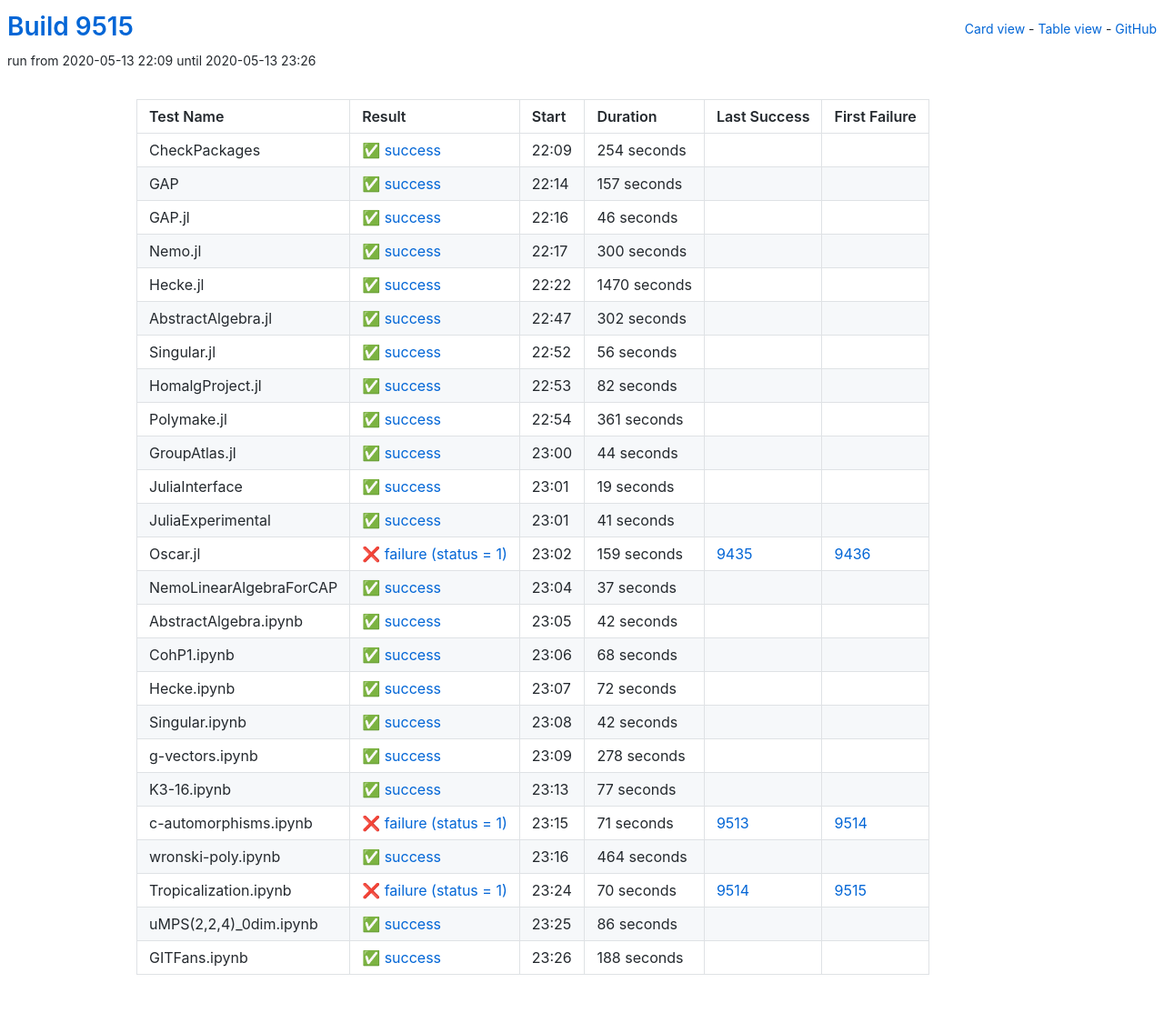
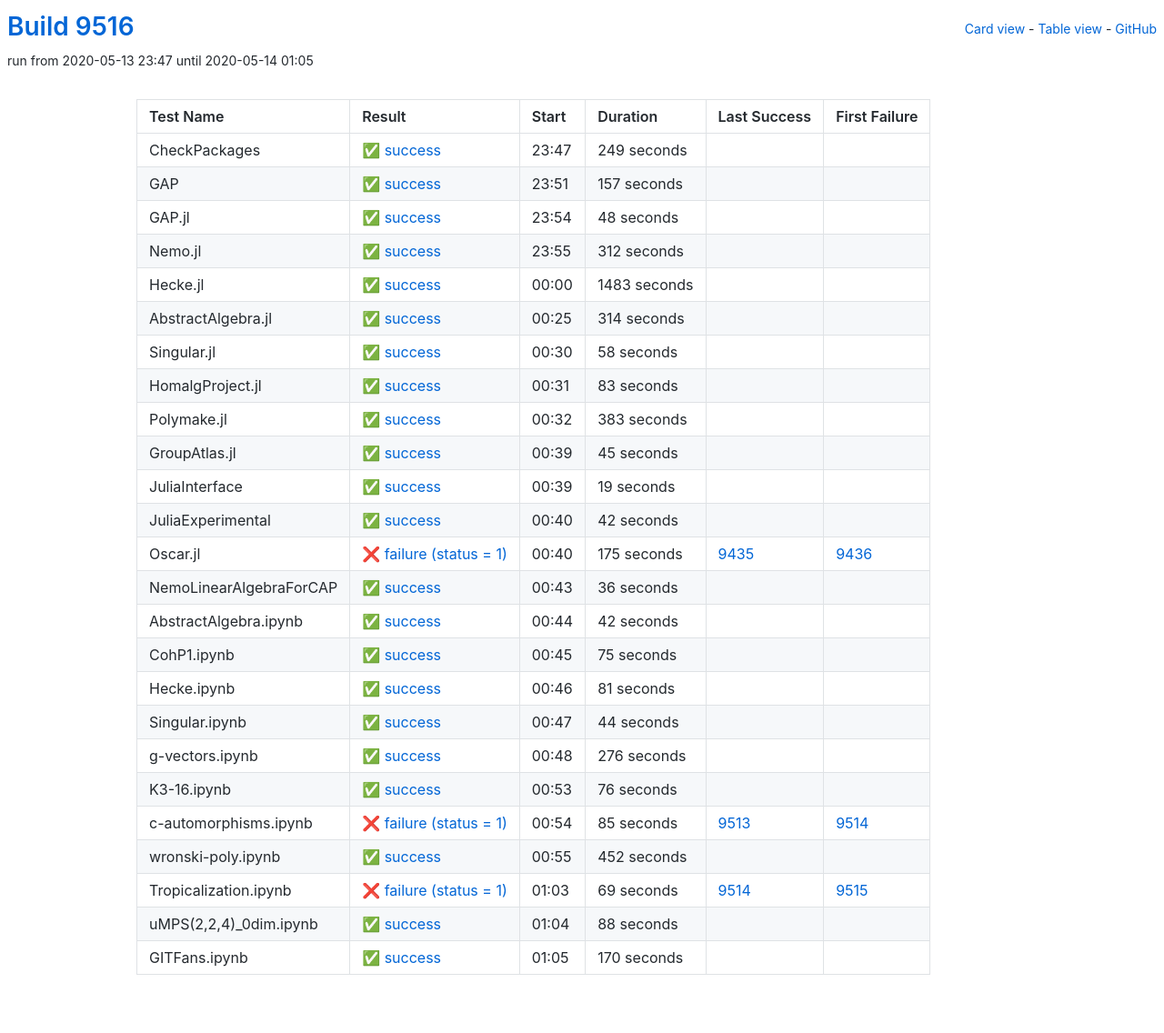
Before and after one commit to oscar-system/oscar-ci-status, a Jekyll site: the page built from table.html, in a window 1280 px wide. Shown: the whole page at 91% size. Built offline with Jekyll 4.4.1, drawn with Linux system fonts in a browser that asks for light colours.

Commit message:
Build 9516

```diff
--- a/_data/ci.yml
+++ b/_data/ci.yml
@@ -1,17 +1,17 @@
-build: 9515
-build_url: https://oscarci.mathematik.uni-kl.de/job/oscar/9515/
+build: 9516
+build_url: https://oscarci.mathematik.uni-kl.de/job/oscar/9516/
 job: oscar
 tests:
-- duration: 254
+- duration: 249
   exitcode: 0
   first_failure: false
   first_failure_url: null
   id: checkpackages
   last_success: false
   last_success_url: null
-  log: https://oscarci.mathematik.uni-kl.de/job/oscar/9515/artifact/logs/build-9515/CheckPackages.log
+  log: https://oscarci.mathematik.uni-kl.de/job/oscar/9516/artifact/logs/build-9516/CheckPackages.log
   name: CheckPackages
-  start: 2020-05-13 22:09
+  start: 2020-05-13 23:47
   status: success
   success: true
 - duration: 157
@@ -21,105 +21,105 @@ tests:
   id: gap
   last_success: false
   last_success_url: null
-  log: https://oscarci.mathematik.uni-kl.de/job/oscar/9515/artifact/logs/build-9515/GAP.log
+  log: https://oscarci.mathematik.uni-kl.de/job/oscar/9516/artifact/logs/build-9516/GAP.log
   name: GAP
-  start: 2020-05-13 22:14
+  start: 2020-05-13 23:51
   status: success
   success: true
-- duration: 46
+- duration: 48
   exitcode: 0
   first_failure: false
   first_failure_url: null
   id: gap-jl
   last_success: false
   last_success_url: null
-  log: https://oscarci.mathematik.uni-kl.de/job/oscar/9515/artifact/logs/build-9515/GAP.jl.log
+  log: https://oscarci.mathematik.uni-kl.de/job/oscar/9516/artifact/logs/build-9516/GAP.jl.log
   name: GAP.jl
-  start: 2020-05-13 22:16
+  start: 2020-05-13 23:54
   status: success
   success: true
-- duration: 300
+- duration: 312
   exitcode: 0
   first_failure: false
   first_failure_url: null
   id: nemo-jl
   last_success: false
   last_success_url: null
-  log: https://oscarci.mathematik.uni-kl.de/job/oscar/9515/artifact/logs/build-9515/Nemo.jl.log
+  log: https://oscarci.mathematik.uni-kl.de/job/oscar/9516/artifact/logs/build-9516/Nemo.jl.log
   name: Nemo.jl
-  start: 2020-05-13 22:17
+  start: 2020-05-13 23:55
   status: success
   success: true
-- duration: 1470
+- duration: 1483
   exitcode: 0
   first_failure: false
   first_failure_url: null
   id: hecke-jl
   last_success: false
   last_success_url: null
-  log: https://oscarci.mathematik.uni-kl.de/job/oscar/9515/artifact/logs/build-9515/Hecke.jl.log
+  log: https://oscarci.mathematik.uni-kl.de/job/oscar/9516/artifact/logs/build-9516/Hecke.jl.log
   name: Hecke.jl
-  start: 2020-05-13 22:22
+  start: 2020-05-14 00:00
   status: success
   success: true
-- duration: 302
+- duration: 314
   exitcode: 0
   first_failure: false
   first_failure_url: null
   id: abstractalgebra-jl
   last_success: false
   last_success_url: null
-  log: https://oscarci.mathematik.uni-kl.de/job/oscar/9515/artifact/logs/build-9515/AbstractAlgebra.jl.log
+  log: https://oscarci.mathematik.uni-kl.de/job/oscar/9516/artifact/logs/build-9516/AbstractAlgebra.jl.log
   name: AbstractAlgebra.jl
-  start: 2020-05-13 22:47
+  start: 2020-05-14 00:25
   status: success
   success: true
-- duration: 56
+- duration: 58
   exitcode: 0
   first_failure: false
   first_failure_url: null
   id: singular-jl
   last_success: false
   last_success_url: null
-  log: https://oscarci.mathematik.uni-kl.de/job/oscar/9515/artifact/logs/build-9515/Singular.jl.log
+  log: https://oscarci.mathematik.uni-kl.de/job/oscar/9516/artifact/logs/build-9516/Singular.jl.log
   name: Singular.jl
-  start: 2020-05-13 22:52
+  start: 2020-05-14 00:30
   status: success
   success: true
-- duration: 82
+- duration: 83
   exitcode: 0
   first_failure: false
   first_failure_url: null
   id: homalgproject-jl
   last_success: false
   last_success_url: null
-  log: https://oscarci.mathematik.uni-kl.de/job/oscar/9515/artifact/logs/build-9515/HomalgProject.jl.log
+  log: https://oscarci.mathematik.uni-kl.de/job/oscar/9516/artifact/logs/build-9516/HomalgProject.jl.log
   name: HomalgProject.jl
-  start: 2020-05-13 22:53
+  start: 2020-05-14 00:31
   status: success
   success: true
-- duration: 361
+- duration: 383
   exitcode: 0
   first_failure: false
   first_failure_url: null
   id: polymake-jl
   last_success: false
   last_success_url: null
-  log: https://oscarci.mathematik.uni-kl.de/job/oscar/9515/artifact/logs/build-9515/Polymake.jl.log
+  log: https://oscarci.mathematik.uni-kl.de/job/oscar/9516/artifact/logs/build-9516/Polymake.jl.log
   name: Polymake.jl
-  start: 2020-05-13 22:54
+  start: 2020-05-14 00:32
   status: success
   success: true
-- duration: 44
+- duration: 45
   exitcode: 0
   first_failure: false
   first_failure_url: null
   id: groupatlas-jl
   last_success: false
   last_success_url: null
-  log: https://oscarci.mathematik.uni-kl.de/job/oscar/9515/artifact/logs/build-9515/GroupAtlas.jl.log
+  log: https://oscarci.mathematik.uni-kl.de/job/oscar/9516/artifact/logs/build-9516/GroupAtlas.jl.log
   name: GroupAtlas.jl
-  start: 2020-05-13 23:00
+  start: 2020-05-14 00:39
   status: success
   success: true
 - duration: 19
@@ -129,45 +129,45 @@ tests:
   id: juliainterface
   last_success: false
   last_success_url: null
-  log: https://oscarci.mathematik.uni-kl.de/job/oscar/9515/artifact/logs/build-9515/JuliaInterface.log
+  log: https://oscarci.mathematik.uni-kl.de/job/oscar/9516/artifact/logs/build-9516/JuliaInterface.log
   name: JuliaInterface
-  start: 2020-05-13 23:01
+  start: 2020-05-14 00:39
   status: success
   success: true
-- duration: 41
+- duration: 42
   exitcode: 0
   first_failure: false
   first_failure_url: null
   id: juliaexperimental
   last_success: false
   last_success_url: null
-  log: https://oscarci.mathematik.uni-kl.de/job/oscar/9515/artifact/logs/build-9515/JuliaExperimental.log
+  log: https://oscarci.mathematik.uni-kl.de/job/oscar/9516/artifact/logs/build-9516/JuliaExperimental.log
   name: JuliaExperimental
-  start: 2020-05-13 23:01
+  start: 2020-05-14 00:40
   status: success
   success: true
-- duration: 159
+- duration: 175
   exitcode: 1
   first_failure: 9436
   first_failure_url: https://oscarci.mathematik.uni-kl.de/job/oscar/9436/
   id: oscar-jl
   last_success: 9435
   last_success_url: https://oscarci.mathematik.uni-kl.de/job/oscar/9435/
-  log: https://oscarci.mathematik.uni-kl.de/job/oscar/9515/artifact/logs/build-9515/Oscar.jl.log
+  log: https://oscarci.mathematik.uni-kl.de/job/oscar/9516/artifact/logs/build-9516/Oscar.jl.log
   name: Oscar.jl
-  start: 2020-05-13 23:02
+  start: 2020-05-14 00:40
   status: failure
   success: false
-- duration: 37
+- duration: 36
   exitcode: 0
   first_failure: false
   first_failure_url: null
   id: nemolinearalgebraforcap
   last_success: false
   last_success_url: null
-  log: https://oscarci.mathematik.uni-kl.de/job/oscar/9515/artifact/logs/build-9515/NemoLinearAlgebraForCAP.log
+  log: https://oscarci.mathematik.uni-kl.de/job/oscar/9516/artifact/logs/build-9516/NemoLinearAlgebraForCAP.log
   name: NemoLinearAlgebraForCAP
-  start: 2020-05-13 23:04
+  start: 2020-05-14 00:43
   status: success
   success: true
 - duration: 42
@@ -177,128 +177,128 @@ tests:
   id: abstractalgebra-ipynb
   last_success: false
   last_success_url: null
-  log: https://oscarci.mathematik.uni-kl.de/job/oscar/9515/artifact/logs/build-9515/AbstractAlgebra.ipynb.log
+  log: https://oscarci.mathematik.uni-kl.de/job/oscar/9516/artifact/logs/build-9516/AbstractAlgebra.ipynb.log
   name: AbstractAlgebra.ipynb
-  start: 2020-05-13 23:05
+  start: 2020-05-14 00:44
   status: success
   success: true
-- duration: 68
+- duration: 75
   exitcode: 0
   first_failure: false
   first_failure_url: null
   id: cohp1-ipynb
   last_success: false
   last_success_url: null
-  log: https://oscarci.mathematik.uni-kl.de/job/oscar/9515/artifact/logs/build-9515/CohP1.ipynb.log
+  log: https://oscarci.mathematik.uni-kl.de/job/oscar/9516/artifact/logs/build-9516/CohP1.ipynb.log
   name: CohP1.ipynb
-  start: 2020-05-13 23:06
+  start: 2020-05-14 00:45
   status: success
   success: true
-- duration: 72
+- duration: 81
   exitcode: 0
   first_failure: false
   first_failure_url: null
   id: hecke-ipynb
   last_success: false
   last_success_url: null
-  log: https://oscarci.mathematik.uni-kl.de/job/oscar/9515/artifact/logs/build-9515/Hecke.ipynb.log
+  log: https://oscarci.mathematik.uni-kl.de/job/oscar/9516/artifact/logs/build-9516/Hecke.ipynb.log
   name: Hecke.ipynb
-  start: 2020-05-13 23:07
+  start: 2020-05-14 00:46
   status: success
   success: true
-- duration: 42
+- duration: 44
   exitcode: 0
   first_failure: false
   first_failure_url: null
   id: singular-ipynb
   last_success: false
   last_success_url: null
-  log: https://oscarci.mathematik.uni-kl.de/job/oscar/9515/artifact/logs/build-9515/Singular.ipynb.log
+  log: https://oscarci.mathematik.uni-kl.de/job/oscar/9516/artifact/logs/build-9516/Singular.ipynb.log
   name: Singular.ipynb
-  start: 2020-05-13 23:08
+  start: 2020-05-14 00:47
   status: success
   success: true
-- duration: 278
+- duration: 276
   exitcode: 0
   first_failure: false
   first_failure_url: null
   id: g-vectors-ipynb
   last_success: false
   last_success_url: null
-  log: https://oscarci.mathematik.uni-kl.de/job/oscar/9515/artifact/logs/build-9515/g-vectors.ipynb.log
+  log: https://oscarci.mathematik.uni-kl.de/job/oscar/9516/artifact/logs/build-9516/g-vectors.ipynb.log
   name: g-vectors.ipynb
-  start: 2020-05-13 23:09
+  start: 2020-05-14 00:48
   status: success
   success: true
-- duration: 77
+- duration: 76
   exitcode: 0
   first_failure: false
   first_failure_url: null
   id: k3-16-ipynb
   last_success: false
   last_success_url: null
-  log: https://oscarci.mathematik.uni-kl.de/job/oscar/9515/artifact/logs/build-9515/K3-16.ipynb.log
+  log: https://oscarci.mathematik.uni-kl.de/job/oscar/9516/artifact/logs/build-9516/K3-16.ipynb.log
   name: K3-16.ipynb
-  start: 2020-05-13 23:13
+  start: 2020-05-14 00:53
   status: success
   success: true
-- duration: 71
+- duration: 85
   exitcode: 1
   first_failure: 9514
   first_failure_url: https://oscarci.mathematik.uni-kl.de/job/oscar/9514/
   id: c-automorphisms-ipynb
   last_success: 9513
   last_success_url: https://oscarci.mathematik.uni-kl.de/job/oscar/9513/
-  log: https://oscarci.mathematik.uni-kl.de/job/oscar/9515/artifact/logs/build-9515/c-automorphisms.ipynb.log
+  log: https://oscarci.mathematik.uni-kl.de/job/oscar/9516/artifact/logs/build-9516/c-automorphisms.ipynb.log
   name: c-automorphisms.ipynb
-  start: 2020-05-13 23:15
+  start: 2020-05-14 00:54
   status: failure
   success: false
-- duration: 464
+- duration: 452
   exitcode: 0
   first_failure: false
   first_failure_url: null
   id: wronski-poly-ipynb
   last_success: false
   last_success_url: null
-  log: https://oscarci.mathematik.uni-kl.de/job/oscar/9515/artifact/logs/build-9515/wronski-poly.ipynb.log
+  log: https://oscarci.mathematik.uni-kl.de/job/oscar/9516/artifact/logs/build-9516/wronski-poly.ipynb.log
   name: wronski-poly.ipynb
-  start: 2020-05-13 23:16
+  start: 2020-05-14 00:55
   status: success
   success: true
-- duration: 70
+- duration: 69
   exitcode: 1
   first_failure: 9515
   first_failure_url: https://oscarci.mathematik.uni-kl.de/job/oscar/9515/
   id: tropicalization-ipynb
   last_success: 9514
   last_success_url: https://oscarci.mathematik.uni-kl.de/job/oscar/9514/
-  log: https://oscarci.mathematik.uni-kl.de/job/oscar/9515/artifact/logs/build-9515/Tropicalization.ipynb.log
+  log: https://oscarci.mathematik.uni-kl.de/job/oscar/9516/artifact/logs/build-9516/Tropicalization.ipynb.log
   name: Tropicalization.ipynb
-  start: 2020-05-13 23:24
+  start: 2020-05-14 01:03
   status: failure
   success: false
-- duration: 86
+- duration: 88
   exitcode: 0
   first_failure: false
   first_failure_url: null
   id: umps-2-2-4-0dim-ipynb
   last_success: false
   last_success_url: null
-  log: https://oscarci.mathematik.uni-kl.de/job/oscar/9515/artifact/logs/build-9515/uMPS-2-2-4-_0dim.ipynb.log
+  log: https://oscarci.mathematik.uni-kl.de/job/oscar/9516/artifact/logs/build-9516/uMPS-2-2-4-_0dim.ipynb.log
   name: uMPS(2,2,4)_0dim.ipynb
-  start: 2020-05-13 23:25
+  start: 2020-05-14 01:04
   status: success
   success: true
-- duration: 188
+- duration: 170
   exitcode: 0
   first_failure: false
   first_failure_url: null
   id: gitfans-ipynb
   last_success: false
   last_success_url: null
-  log: https://oscarci.mathematik.uni-kl.de/job/oscar/9515/artifact/logs/build-9515/GITFans.ipynb.log
+  log: https://oscarci.mathematik.uni-kl.de/job/oscar/9516/artifact/logs/build-9516/GITFans.ipynb.log
   name: GITFans.ipynb
-  start: 2020-05-13 23:26
+  start: 2020-05-14 01:05
   status: success
   success: true
```
Also changed, not shown: README.md.
